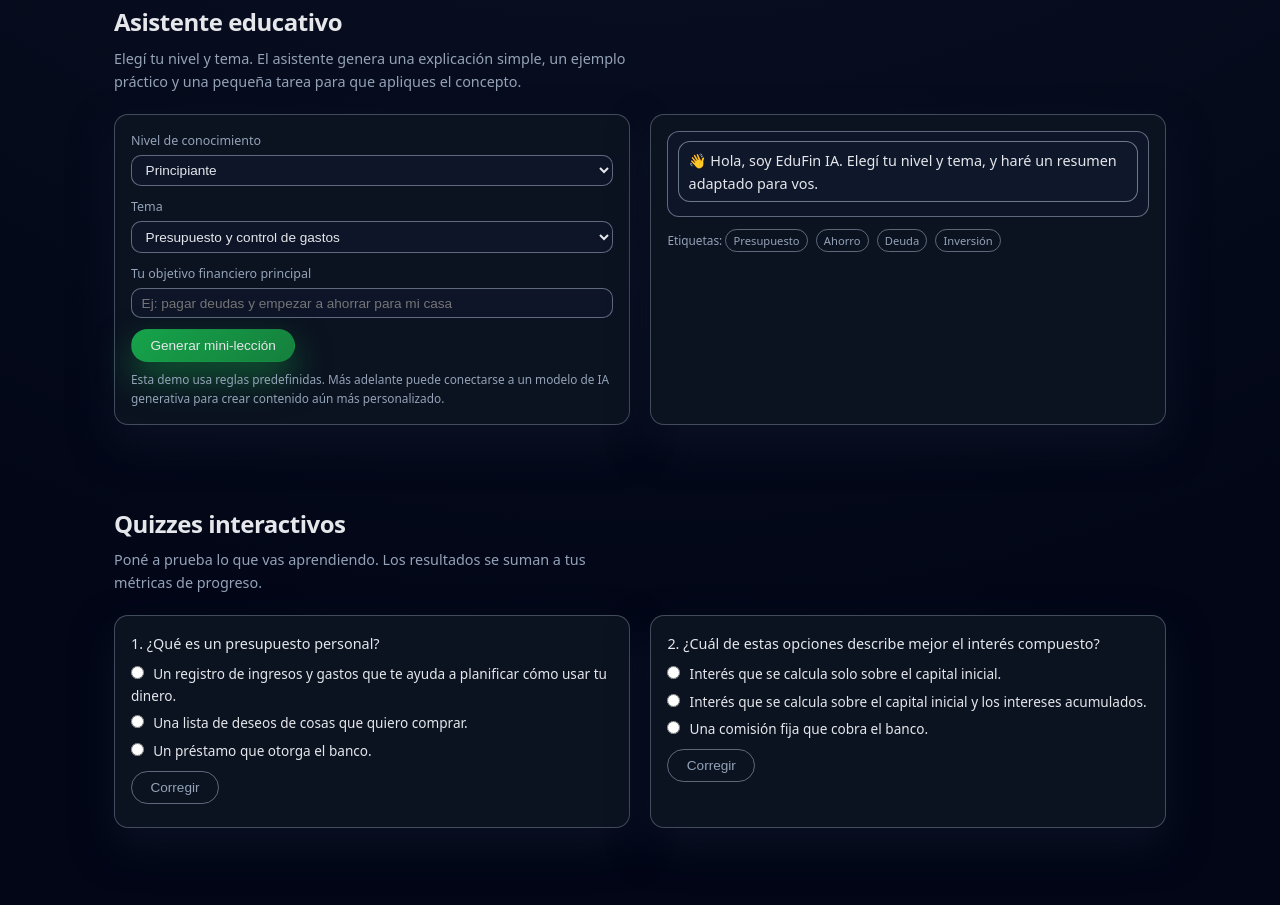
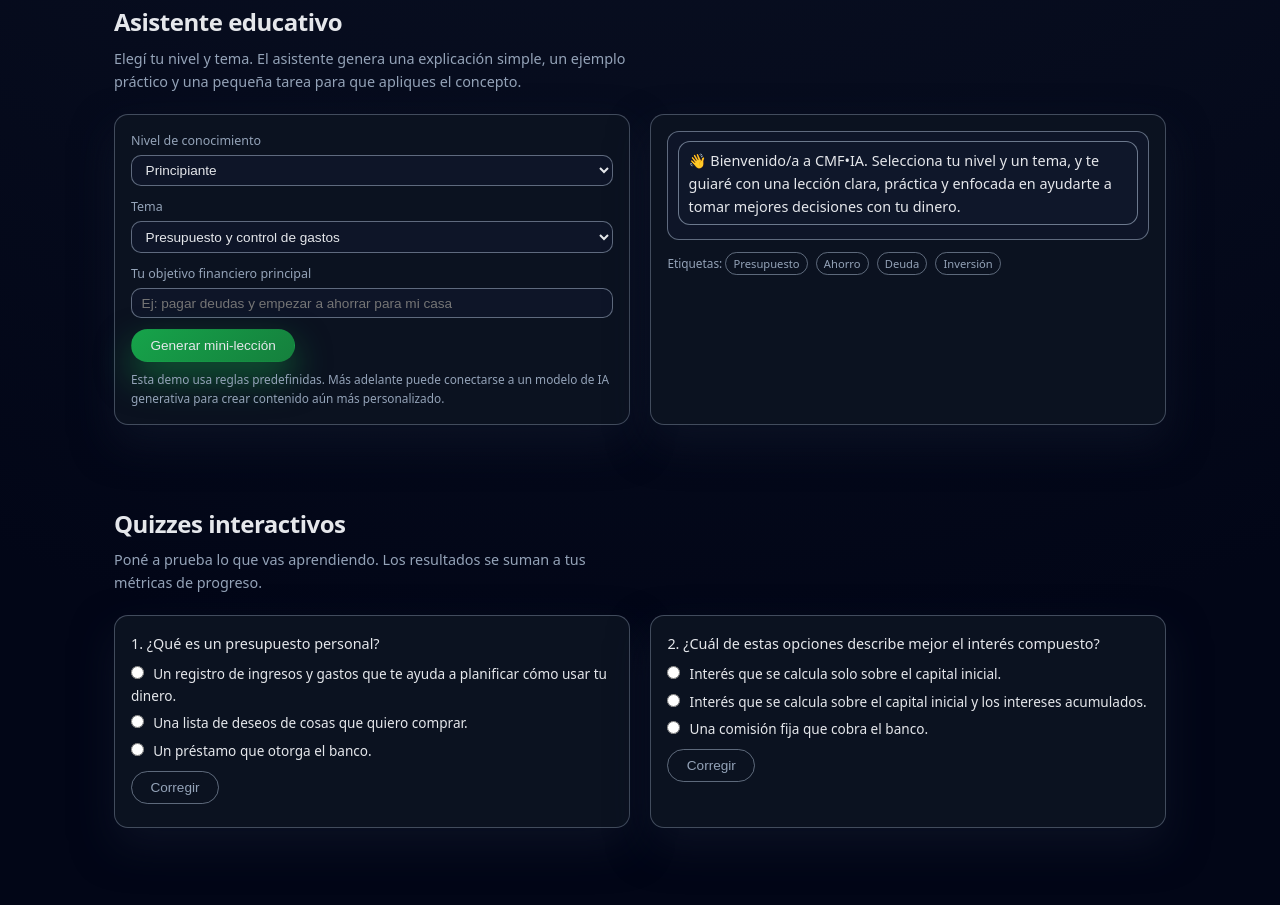
Before and after one commit to cynthiaManna/edufin-ia, a plain HTML site: page index.html in a window 1280 px wide. Shown: the part 937-1842 px from the top of the page. Drawn offline with Linux system fonts and the light colour scheme.

Commit message:
Actualizo mensaje del asistente a la identidad CMF•IA

```diff
--- a/index.html
+++ b/index.html
@@ -541,8 +541,7 @@
         <div class="card">
           <div class="chat-box" id="chat-leccion">
             <div class="bubble bot">
-              👋 Hola, soy EduFin IA. Elegí tu nivel y tema, y haré un resumen
-              adaptado para vos.
+            👋 Bienvenido/a a CMF•IA. Selecciona tu nivel y un tema, y te guiaré con una lección clara, práctica y enfocada en ayudarte a tomar mejores decisiones con tu dinero.
             </div>
           </div>
           <div class="tiny">
```
